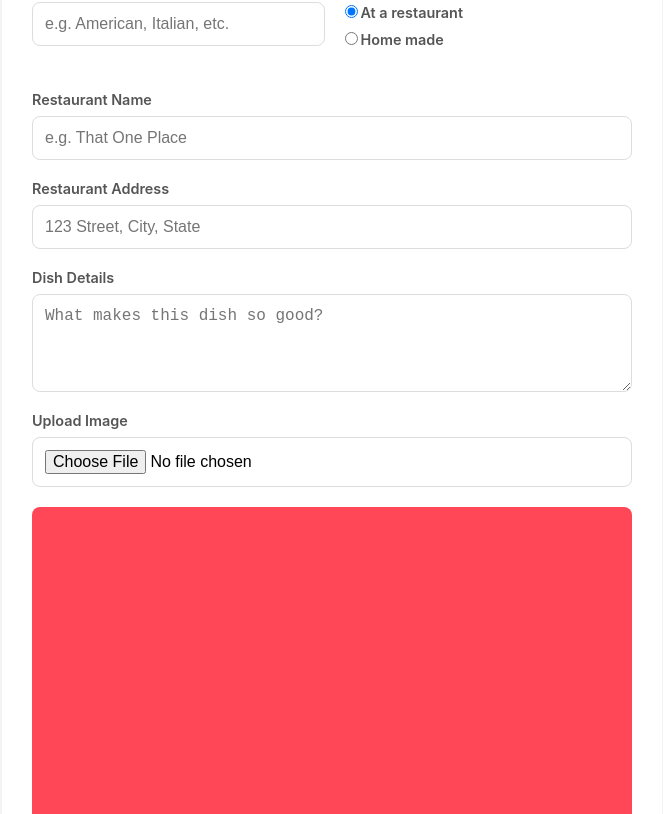
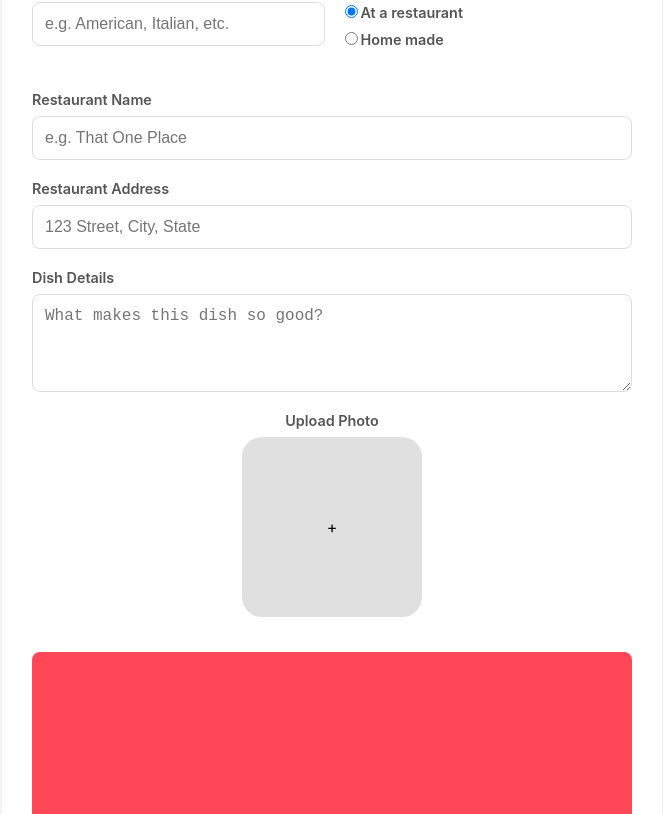
Before and after one commit to beza102/w26-sdev372-that-one-dish, a React (Vite) app in the folder frontend/: page /that_one_dish/add-dish in a window 1280 px wide. Shown: the part 412-1226 px from the top of the page, without its empty margins (308-971 px from the left). Built offline with nearby package versions, Linux system fonts and the light colour scheme.

Commit message:
Changing the way dish is being added

```diff
--- a/frontend/src/components/AddDish.jsx
+++ b/frontend/src/components/AddDish.jsx
@@ -1,6 +1,6 @@
 import { useState } from "react";
 import { useNavigate } from "react-router-dom";
-import { useEffect } from "react";
+import { useEffect, useRef } from "react";
 
 function AddDish() {
   const [formData, setFormData] = useState({
@@ -12,6 +12,8 @@ function AddDish() {
     image: null
   });
   const [origin, setOrigin] = useState("restaurant");
+  const fileInputRef = useRef(null);
+
   useEffect(() => {
     if (origin === "home") {
       setFormData((prev) => ({
@@ -155,12 +157,19 @@ function AddDish() {
         </div>
 
         <div className="form-group">
-          <label>Upload Image</label>
+          <label style={{ textAlign: "center" }}>Upload Photo</label>
+          <div
+            className="image-box"
+            onClick={() => fileInputRef.current?.click()}
+          >
+            <span className="placeholder">+</span>
+          </div>
           <input
+            ref={fileInputRef}
             type="file"
             name="image"
             accept="image/*"
-            className="file-input"
+            style={{ display: "none" }}
             onChange={handleChange}
           />
         </div>
--- a/frontend/src/components/DishDetail.jsx
+++ b/frontend/src/components/DishDetail.jsx
@@ -5,6 +5,7 @@ export default function DishDetail() {
   const { id } = useParams();
   const navigate = useNavigate();
   const [dish, setDish] = useState(null);
+  const [error, setError] = useState(null);
   const [isEditing, setIsEditing] = useState(false);
   const [formData, setFormData] = useState({});
   const [imagePreview, setImagePreview] = useState(null);
@@ -12,7 +13,10 @@ export default function DishDetail() {
   // Fetch dish data when component mounts
   useEffect(() => {
     fetch(`http://localhost:3000/api/dishes/${id}`)
-      .then((res) => res.json())
+      .then((res) => {
+        if (!res.ok) throw new Error(`Server returned ${res.status}`);
+        return res.json();
+      })
       .then((data) => {
         setDish(data);
         setFormData({
@@ -25,9 +29,13 @@ export default function DishDetail() {
         });
         setImagePreview(data.image_url ? `http://localhost:3000${data.image_url}` : null);
       })
-      .catch((err) => console.error("Error fetching dish:", err));
+      .catch((err) => {
+        console.error("Error fetching dish:", err);
+        setError(err.message);
+      });
   }, [id]);
 
+  if (error) return <p>Error loading dish: {error}</p>;
   if (!dish) return <p>Loading...</p>;
 
   // Handle form changes in edit mode
```
Also changed, not shown: 1 other file (tests, documents, lock files or other folders).
